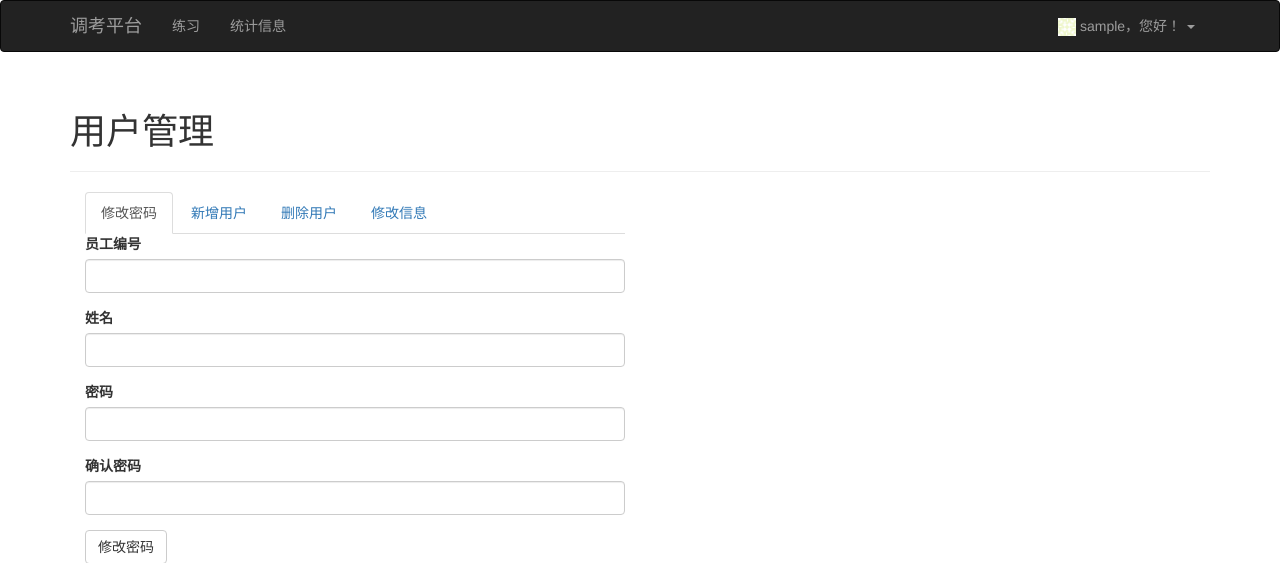
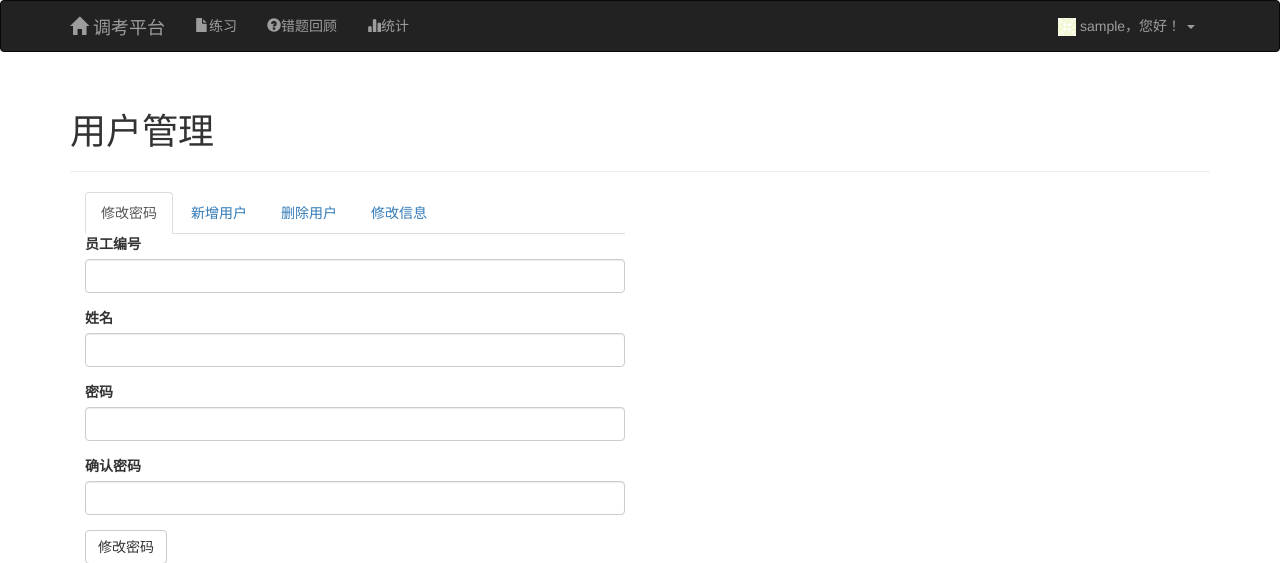
Before and after one commit to lomo5/ExamSys, a Flask app: page /admin/user_manage in a window 1280 px wide. Shown: the top 563 px of the page. Run offline with Flask 2, Linux system fonts and the light colour scheme; the visitor is signed in with stand-in values (Sample User, id 1); data comes from the database, SQL or seed files in the repository; data that the repository does not hold is empty; some libraries are stand-ins or nearby versions.

Commit message:
CreatePaper form

```diff
--- a/app/admin/forms.py
+++ b/app/admin/forms.py
@@ -1,9 +1,9 @@
 from flask_wtf import FlaskForm
-from wtforms import StringField, PasswordField, SubmitField, SelectField
+from wtforms import StringField, PasswordField, SubmitField, SelectField, BooleanField, SelectMultipleField
 from wtforms import ValidationError
 from wtforms.validators import DataRequired, Length, Email, EqualTo
 
-from ..models import User, Department, Role
+from ..models import User, Department, Role, Subject
 
 
 class AddUserForm(FlaskForm):
@@ -136,3 +136,46 @@ class AdminReport(FlaskForm):
     period = SelectField('统计周期', validators=[DataRequired()], choices=[('D', '今天'), ('W', '本周'), ('M', '本月')])
     unit = SelectField('统计单位', validators=[DataRequired()], choices=[('department', '部门'), ('individual', '个人')])
     submit = SubmitField('生成报表')
+
+
+class CreatePaper(FlaskForm):
+    """创建试卷"""
+    title = StringField('试卷名称', validators=[DataRequired()])
+    subject = SelectField('选择专业',
+                          coerce=int)  # choices在view中填充；参数”coerce”参数来强制转换选择项值的类型（默认是string，由于id实际上是int类型，因此会导致提交时始终验证不过Not a valid choice
+    question_type = SelectField('选择题型', coerce=int)  # , validators=[DataRequired])
+    single = BooleanField('单选题', default=True)
+    multi = BooleanField('多选题', default=False)
+    tf = BooleanField('判断题', default=False)
+    fill = BooleanField('填空题', default=False)
+    saq = BooleanField('简答题', default=False)
+    single_count = StringField('数量', default=0, coerce=int)
+    multi_count = StringField('数量', default=0, coerce=int)
+    tf_count = StringField('数量', default=0, coerce=int)
+    fill_count = StringField('数量', default=0, coerce=int)
+    saq_count = StringField('数量', default=0, coerce=int)
+    single_score = StringField('每题分值', default=0, coerce=int)
+    multi_score = StringField('每题分值', default=0, coerce=int)
+    tf_score = StringField('每题分值', default=0, coerce=int)
+    fill_score = StringField('每题分值', default=0, coerce=int)
+    saq_score = StringField('每题分值', default=0, coerce=int)
+    # total_score = StringField('总分', validators=[DataRequired()])
+    departments = SelectMultipleField('部门', validators=[DataRequired()])
+    submit = SubmitField('生成试卷')
+
+    # 在初始化Form实例时指定selectField的choices内容。参考：https://blog.csdn.net/agmcs/article/details/45308431
+    def __init__(self, *args, **kwargs):
+        super(CreatePaper, self).__init__(*args, **kwargs)
+        # self.subject.choices = [(subject.id, subject.subject_name) for subject in
+        #                         Subject.query.order_by(Subject.subject_name).all()]
+        depart_list = list()
+        depart_list.append((0, '所有部门'))  # 表示不限定题型，随机选
+        tmp_dpart_list = [(depart.id, depart.department_name) for depart in
+                      Department.query.order_by(Department.department_name).all()]
+        depart_list.append(tmp_dpart_list)
+        self.departments.choices = depart_list
+
+
+class ReleasePaper(FlaskForm):
+    """发布试卷"""
+    submit = SubmitField('发布试卷')
--- a/app/admin/views.py
+++ b/app/admin/views.py
@@ -217,7 +217,7 @@ def report():
 
         # 问题：本地调试的时候，由于没有uwsgi做代理，当前目录即为项目根目录。写文件会写到项目根目录下。上传腾讯云后，写目录变成了/home/www/examsys，此时再用send_file("../" + filename)就会提示文件不存在（uwsgi的log中）
         # 这是由于：上传到腾讯云后，uwsgi配置文件没有指定项目根目录，默认将是uwsgi的启动目录。这就使运行时，默认当前目录变成了/home/www/examsys,而不是/home/www/examsys/ExamSys
-        # 解决办法：需要在uwsgi的配置文件中添加chdir变量，将当前目录指定为：/home/www/examsys/ExamSys
+        # 解决办法：需要在uwsgi的配置文件中添加chdir变量指定项目路径，将当前目录指定为：/home/www/examsys/ExamSys
         response = make_response(send_file("../" + filename))
         # 文件名中文支持：通过将filename编码转为latin-1（server.py里边会严格按照latin-1编码来解析filename），将utf8编码的中文文件名默认转为latin-1编码文件名。
         response.headers["Content-Disposition"] = "attachment; filename={}".format(filename.encode().decode('latin-1'))
@@ -245,7 +245,7 @@ def report():
                 cout_exe_u += 1
 
         if count_q != 0 and count_t != 0:
-            # todo:为什么总有超长的百分数？？？导出的excel是正确的！尝试先乘100，再round
+            # 为什么总有超长的百分数?导出的excel是正确的！尝试先乘100，再round,可行！
             percent = round((count_t / count_q) * 100, 2)  # 正确率。注意：这里乘了100
         else:
             percent = 0
--- a/app/models.py
+++ b/app/models.py
@@ -194,6 +194,8 @@ class Paper(db.Model):
     __tablename__ = 'papers'
     id = db.Column(db.Integer, primary_key=True, unique=True)
     add_time = db.Column(db.DateTime, default=datetime.utcnow)  # 添加时间
+    release_time = db.Column(db.DateTime, default=None, nullable=True)  # 试卷发布时间
+    title = db.Column(db.String(200), nullable=False, unique=True)  # 试卷标题
     # 关系、外键：
     create_user_id = db.Column(db.Integer, db.ForeignKey('users.id'), nullable=True)  # 外键：创建用户id
     subject_id = db.Column(db.Integer, db.ForeignKey('subjects.id'))  # 外键：科目
--- a/app/templates/base.html
+++ b/app/templates/base.html
@@ -19,24 +19,43 @@
                     <span class="icon-bar"></span>
                     <span class="icon-bar"></span>
                 </button>
-                <a class="navbar-brand" href="{{ url_for('home.index') }}">调考平台</a>
+                <a class="navbar-brand" href="{{ url_for('home.index') }}">
+                    <span class="glyphicon glyphicon-home" aria-hidden="true"></span> 调考平台
+                </a>
             </div>
             <div class="navbar-collapse collapse">
                 <ul class="nav navbar-nav">
                     {% if current_user.is_authenticated %}
-                        <li><a href="{{ url_for('home.beginexerc') }}">练习</a></li>
-{#                        <li><a href="{{ url_for('home.mistakes') }}">错题回顾</a></li>#}
-                        <li><a href="{{ url_for('home.statistic') }}">统计信息</a></li>
+                        <li>
+                            <a href="{{ url_for('home.beginexerc', collection = 'exercise') }}">
+                                <span class="glyphicon glyphicon-file" aria-hidden="true"></span>练习
+                            </a>
+                        </li>
+                        <li>
+                            <a href="{{ url_for('home.beginexerc', collection = 'mistake') }}">
+                                <span class="glyphicon glyphicon-question-sign" aria-hidden="true"></span>错题回顾
+                            </a>
+                        </li>
+                        <li>
+                            <a href="{{ url_for('home.statistic') }}">
+                                <span class="glyphicon glyphicon-stats" aria-hidden="true"></span>统计
+                            </a>
+                        </li>
                         {% if current_user.role.role_name=='admin' %}
                             <li class="dropdown">
                                 <a href="#" class="dropdown-toggle" data-toggle="dropdown">
-                                    管理 <b class="caret"></b>
+                                    <span class="glyphicon glyphicon-wrench" aria-hidden="true"></span>管理 <b
+                                        class="caret"></b>
                                 </a>
                                 <ul class="dropdown-menu">
-{#                                    <li><a href="{{ url_for('admin.question_manage') }}">题库管理</a></li>#}
-{#                                    <li><a href="{{ url_for('admin.paper_manage') }}">试卷管理</a></li>#}
-                                    <li><a href="{{ url_for('admin.user_manage') }}">用户管理</a></li>
-                                    <li><a href="{{ url_for('admin.report') }}">统计报表</a></li>
+                                    {#<li><a href="{{ url_for('admin.question_manage') }}">题库管理</a></li>#}
+                                    {#<li><a href="{{ url_for('admin.paper_manage') }}">试卷管理</a></li>#}
+                                    <li><a href="{{ url_for('admin.user_manage') }}">
+                                        <span class="glyphicon glyphicon-user" aria-hidden="true"></span>用户管理
+                                    </a></li>
+                                    <li><a href="{{ url_for('admin.report') }}">
+                                        <span class="glyphicon glyphicon-list-alt" aria-hidden="true"></span>统计报表
+                                    </a></li>
                                 </ul>
                             </li>
                         {% endif %}
@@ -46,18 +65,24 @@
                     {% if current_user.is_authenticated %}
                         <li class="dropdown">
                             <a href="#" class="dropdown-toggle" data-toggle="dropdown">
-                                <img src="{{ url_for('static', filename='defaultavatar.png') }}" height="18" >
+                                <img src="{{ url_for('static', filename='defaultavatar.png') }}" height="18">
                                 {{ current_user.username }}，您好！ <b class="caret"></b>
                             </a>
                             <ul class="dropdown-menu">
-{#                                <li><a href="{{ url_for('home.info') }}">个人信息</a></li>#}
-                                <li><a href="{{ url_for('auth.change_password') }}">修改密码</a></li>
+                                {#                                <li><a href="{{ url_for('home.info') }}">个人信息</a></li>#}
+                                <li><a href="{{ url_for('auth.change_password') }}">
+                                    <span class="glyphicon glyphicon-asterisk" aria-hidden="true"></span>修改密码
+                                </a></li>
                                 {# <li><a href="{{ url_for('auth.change_email_request') }}">Change Email</a></li>#}
-                                <li><a href="{{ url_for('auth.logout') }}">注销</a></li>
+                                <li><a href="{{ url_for('auth.logout') }}">
+                                    <span class="glyphicon glyphicon-log-out" aria-hidden="true"></span>注销
+                                </a></li>
                             </ul>
                         </li>
                     {% else %}
-                        <li><a href="{{ url_for('auth.login') }}">登录</a></li>
+                        <li><a href="{{ url_for('auth.login') }}">
+                            <span class="glyphicon glyphicon-log-in" aria-hidden="true"></span>登录
+                        </a></li>
                     {% endif %}
                 </ul>
             </div>
@@ -67,7 +92,7 @@
 
 {% block content %}
     <div class="container">
-{#        用于显示flash消息 #}
+        {#        用于显示flash消息 #}
         {% for message in get_flashed_messages() %}
             <div class="alert alert-warning">
                 <button type="button" class="close" data-dismiss="alert">&times;</button>
--- a/app/templates/home/beginexerc.html
+++ b/app/templates/home/beginexerc.html
@@ -1,11 +1,15 @@
 {% extends "base.html" %}
 {% import "bootstrap/wtf.html" as wtf %}
 
-{% block title %}调考系统 - 登录{% endblock %}
+{% block title %}调考系统 - 练习{% endblock %}
 
 {% block page_content %}
     <div class="page-header">
+        {% if collection == 'mistake' %}
+            <h1>错题回顾</h1>
+        {% else %}
             <h1>刷题练习</h1>
+        {% endif %}
     </div>
     <div class="col-md-4">
         {{ wtf.quick_form(form) }}
--- a/app/templates/home/index.html
+++ b/app/templates/home/index.html
@@ -9,7 +9,7 @@
         <p>请使用工号、密码登录。</p>
         <p>如果忘记密码，请与管理员联系。</p>
         {% if current_user.is_authenticated %}
-            <p><a class="btn btn-primary btn-lg" href="{{ url_for('home.beginexerc') }}" role="button" >开始练习</a></p>
+            <p><a class="btn btn-primary btn-lg" href="{{ url_for('home.beginexerc',collection='exercise') }}" role="button" >开始练习</a></p>
         {% else %}
             <p><a class="btn btn-primary btn-lg" href="{{ url_for('auth.login') }}" role="button">登 录</a></p>
         {% endif %}
```
Also changed, not shown: app/home/views.py (+69 -39 lines). Lines whose indentation alone changed are shown as unchanged.
